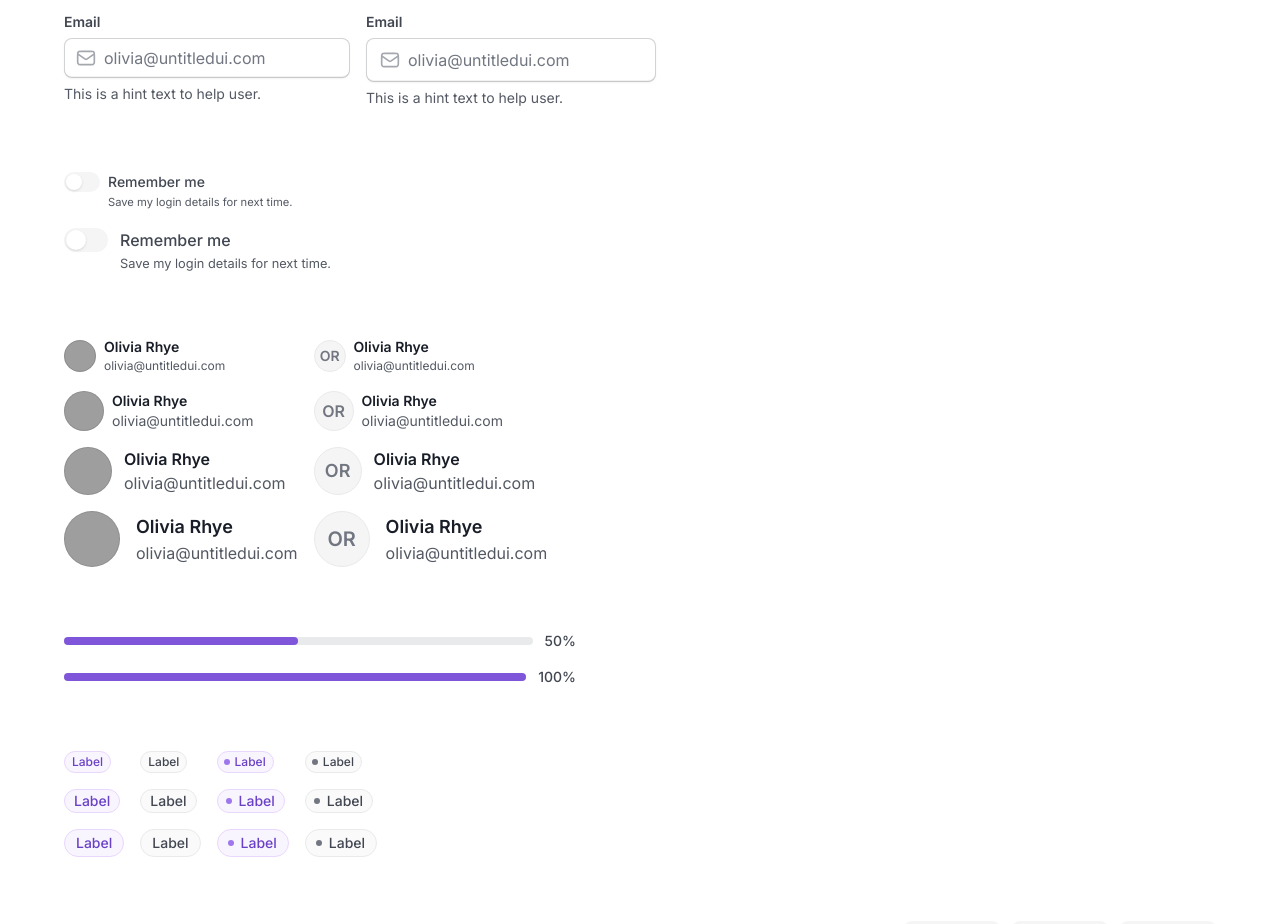
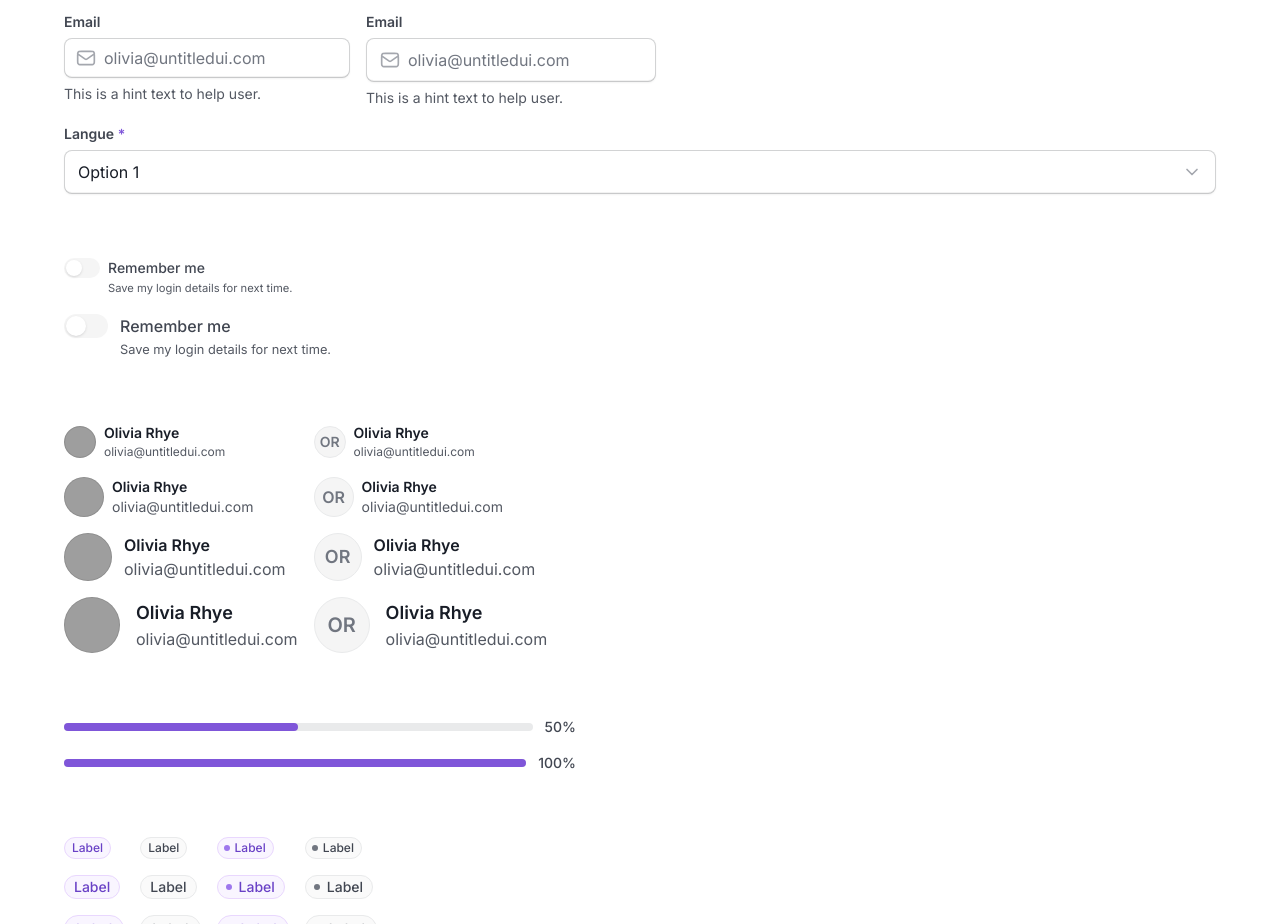
Before and after one commit to hugolgc/design-system, a website built with Vite: page index.html in a window 1280 px wide. Shown: the part 1420-2344 px from the top of the page. Built offline with nearby package versions, Linux system fonts and the light colour scheme; grey boxes are pictures that could not be loaded.

Commit message:
feat: select field

```diff
--- a/index.html
+++ b/index.html
@@ -500,6 +500,35 @@
                     <small class="field-hint">This is a hint text to help user.</small>
                 </div>
             </div>
+            <div class="field field-md">
+                <label for="defaultLanguage" class="field-label">
+                    Langue
+                    <span class="field-required">*</span>
+                </label>
+                <div class="field-control">
+                    <select id="defaultLanguage" class="field-select">
+                        <option>Option 1</option>
+                        <option>Option 2</option>
+                        <option>Option 3</option>
+                    </select>
+                    <svg
+                        class="field-icon"
+                        width="100%"
+                        height="100%"
+                        viewBox="0 0 24 24"
+                        fill="none"
+                        xmlns="http://www.w3.org/2000/svg"
+                    >
+                        <path
+                            d="M6 9L12 15L18 9"
+                            stroke="currentColor"
+                            stroke-width="2"
+                            stroke-linecap="round"
+                            stroke-linejoin="round"
+                        />
+                    </svg>
+                </div>
+            </div>
         </section>
 
         <!-- SWITCHES -->
--- a/src/styles/components/field.css
+++ b/src/styles/components/field.css
@@ -12,11 +12,15 @@
     }
 
     .field-input {
-        @apply shadow-xs-skeumorphic w-full rounded-md bg-white px-3 py-2;
+        @apply shadow-xs-skeumorphic w-full rounded-md bg-white;
     }
 
     .field-input::placeholder {
         @apply text-gray-500;
+    }
+
+    .field-select {
+        @apply shadow-xs-skeumorphic w-full appearance-none rounded-md bg-white;
     }
 
     .field-hint {
@@ -24,17 +28,20 @@
     }
 
     /* INPUT FOCUS */
-    .field-input:focus {
+    .field-input:focus,
+    .field-select:focus {
         @apply outline-brand-500 outline-2 -outline-offset-2;
     }
 
     /* INPUT DISABLED */
-    .field-input:disabled {
+    .field-input:disabled,
+    .field-select:disabled {
         @apply bg-gray-50;
     }
 
     /* FIELD ERROR */
-    .field-error .field-input {
+    .field-error .field-input,
+    .field-error .field-select {
         @apply outline-error-500 outline-2 -outline-offset-2;
     }
 
@@ -47,12 +54,17 @@
         @apply relative;
     }
 
-    .field-icon {
+    .field-control:has(.field-input) .field-icon {
         @apply absolute size-5 text-gray-400;
     }
 
+    .field-control:has(.field-select) .field-icon {
+        @apply absolute text-gray-400;
+    }
+
     /* FIELD SM */
-    .field-sm .field-input {
+    .field-sm .field-input,
+    .field-sm .field-select {
         @apply px-3 py-2;
     }
 
@@ -60,12 +72,21 @@
         @apply pl-10;
     }
 
-    .field-sm .field-icon {
+    .field-sm .field-control .field-select {
+        @apply pr-9;
+    }
+
+    .field-sm .field-control:has(.field-input) .field-icon {
         @apply top-2.5 left-3;
     }
 
+    .field-sm .field-control:has(.field-select) .field-icon {
+        @apply top-3 right-3 size-4;
+    }
+
     /* FIELD MD */
-    .field-md .field-input {
+    .field-md .field-input,
+    .field-md .field-select {
         @apply px-3.5 py-2.5;
     }
 
@@ -73,7 +94,15 @@
         @apply pl-10.5;
     }
 
-    .field-md .field-icon {
+    .field-md .field-control .field-select {
+        @apply pr-10.5;
+    }
+
+    .field-md .field-control:has(.field-input) .field-icon {
         @apply top-3 left-3.5;
     }
+
+    .field-md .field-control:has(.field-select) .field-icon {
+        @apply top-3 right-3.5 size-5;
+    }
 }
```
